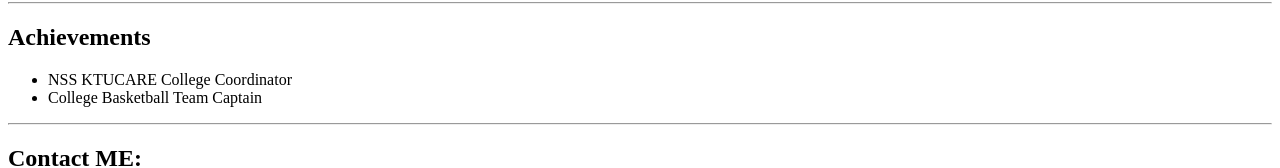
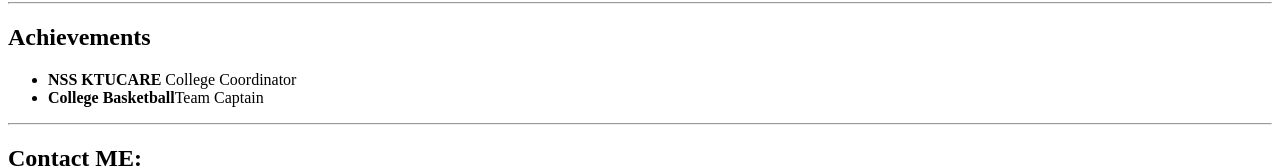
Before and after one commit to MohammedShabeelvp/localRepo, a plain HTML site: page Portfolio.html in a window 1280 px wide. Shown: the part 792-960 px from the top of the page. Drawn offline with Linux system fonts and the light colour scheme.

Commit message:
Updated Commit

```diff
--- a/Portfolio.html
+++ b/Portfolio.html
@@ -52,8 +52,8 @@
         <section>
             <h2>Achievements</h2>
             <ul>
-                <li>NSS KTUCARE College Coordinator</li>
-                <li>College Basketball Team Captain</li>
+                <li><b>NSS KTUCARE</b> College Coordinator</li>
+                <li><b>College Basketball</b>Team Captain</li>
             </ul>
             <hr />
         </section>
```
